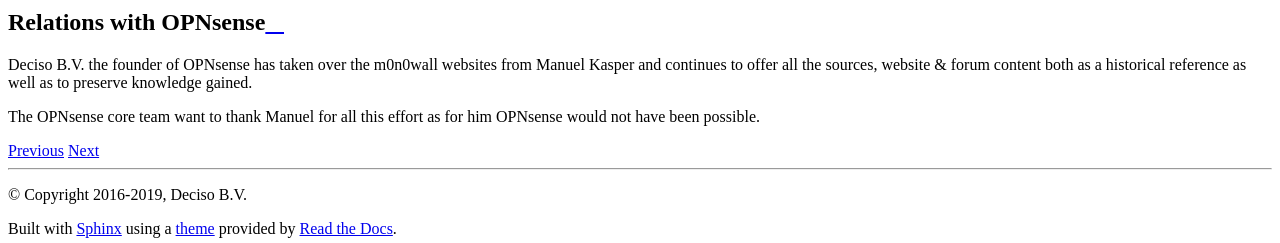
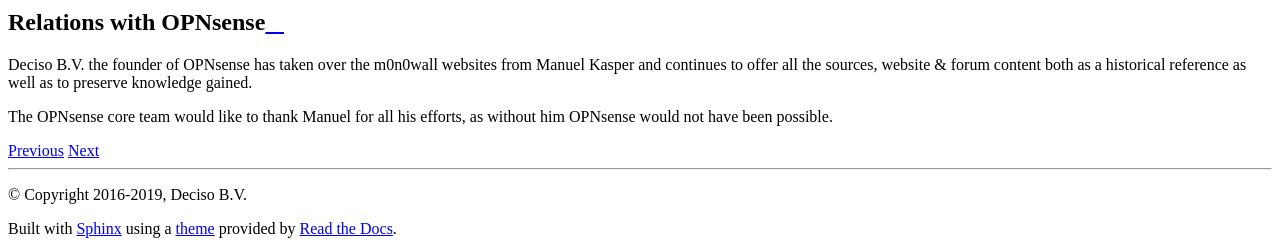
Before and after one commit to opnsense/docs, a Sphinx documentation site: the page built from source/relations/m0n0wall.rst, in a window 1280 px wide. Shown: the part 1728-1971 px from the top of the page. Built offline with Sphinx 7.4.7 and the Read the Docs theme 2.0.0, drawn with Linux system fonts in a browser that asks for light colours.

Commit message:
Fix last sentence of m0n0wall article

```diff
--- a/source/relations/m0n0wall.rst
+++ b/source/relations/m0n0wall.rst
@@ -88,5 +88,5 @@
 Manuel Kasper and continues to offer all the sources, website & forum content
 both as a historical reference as well as to preserve knowledge gained.
 
-The OPNsense core team want to thank Manuel for all this effort as for him
-OPNsense would not have been possible.
+The OPNsense core team would like to thank Manuel for all his efforts, as without
+him OPNsense would not have been possible.
```
